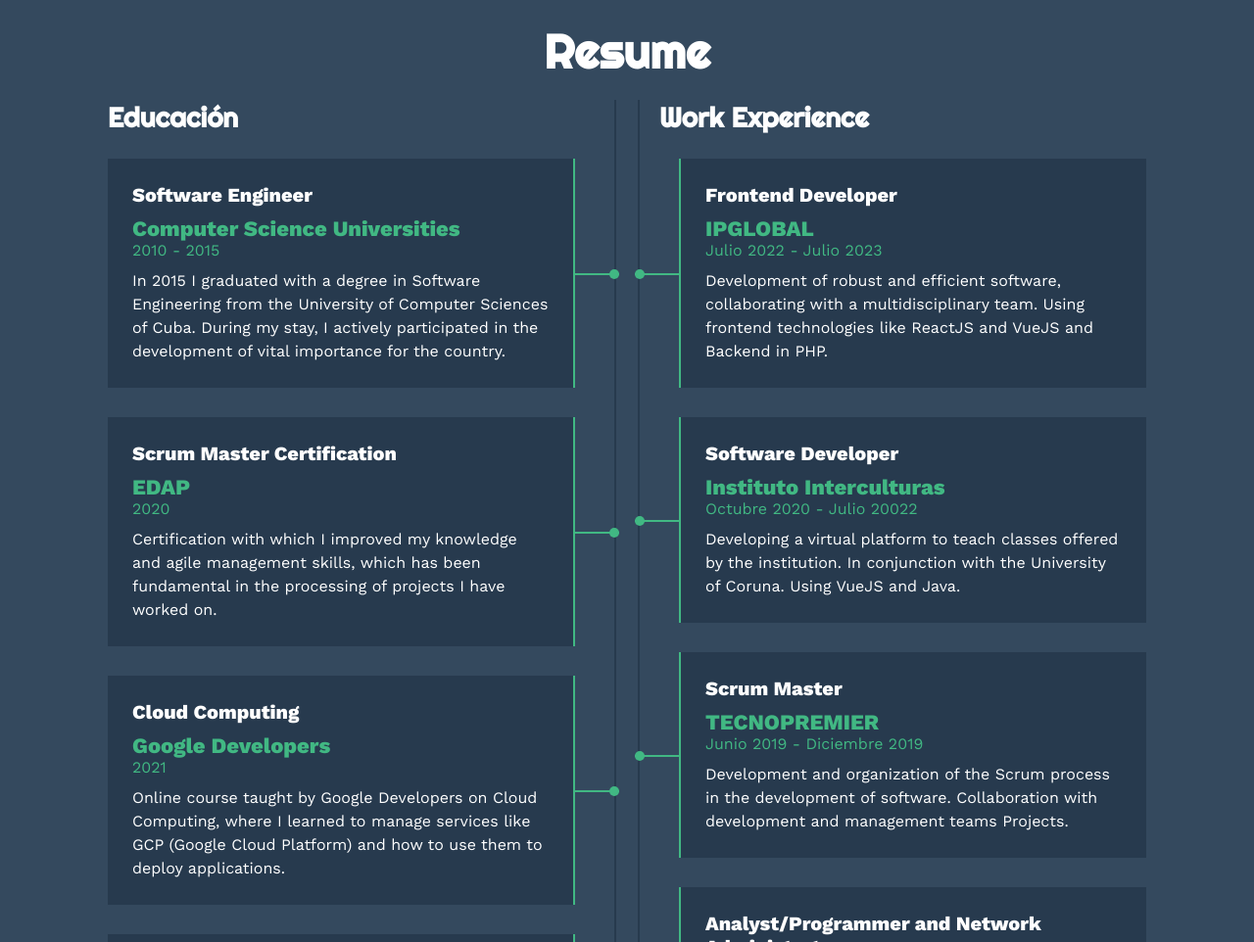
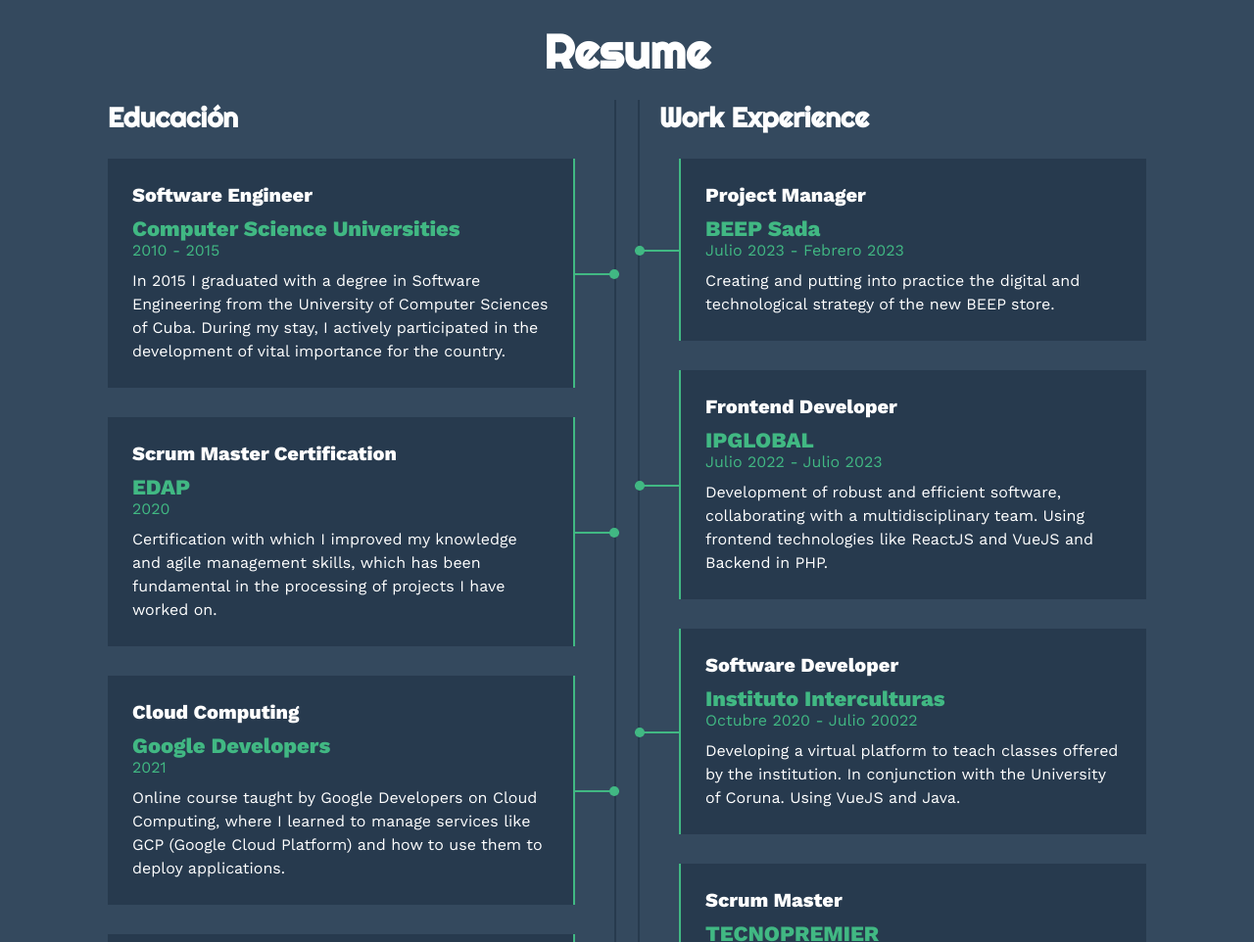
Before and after one commit to Roka1206/js-portfolio, a plain HTML site: page index.html in a window 1280 px wide. Shown: the part 2192-3154 px from the top of the page at 98% size. Drawn offline with nearby package versions, Linux system fonts and the light colour scheme.

Commit message:
update de work experience

```diff
--- a/index.html
+++ b/index.html
@@ -382,6 +382,17 @@
 
           <div class="col derecha">
             <h3>Work Experience</h3>
+            <div class="item der">
+              <h4>Project Manager</h4>
+              <span class="casa">BEEP Sada</span>
+              <span class="fecha">Julio 2023 - Febrero 2023</span>
+              <p>
+                Creating and putting into practice the digital and technological strategy of the new BEEP store.
+              </p>
+              <div class="conectord">
+                <div class="circulod"></div>
+              </div>
+            </div>
             <div class="item der">
               <h4>Frontend Developer</h4>
               <span class="casa">IPGLOBAL</span>
```
